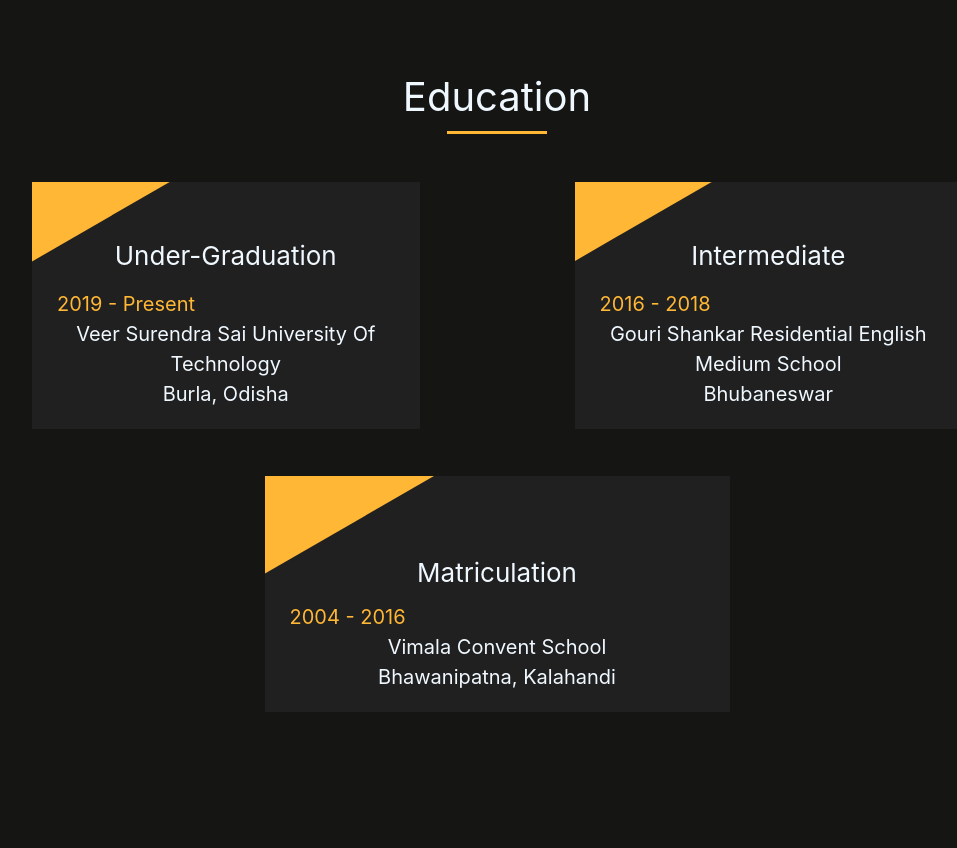
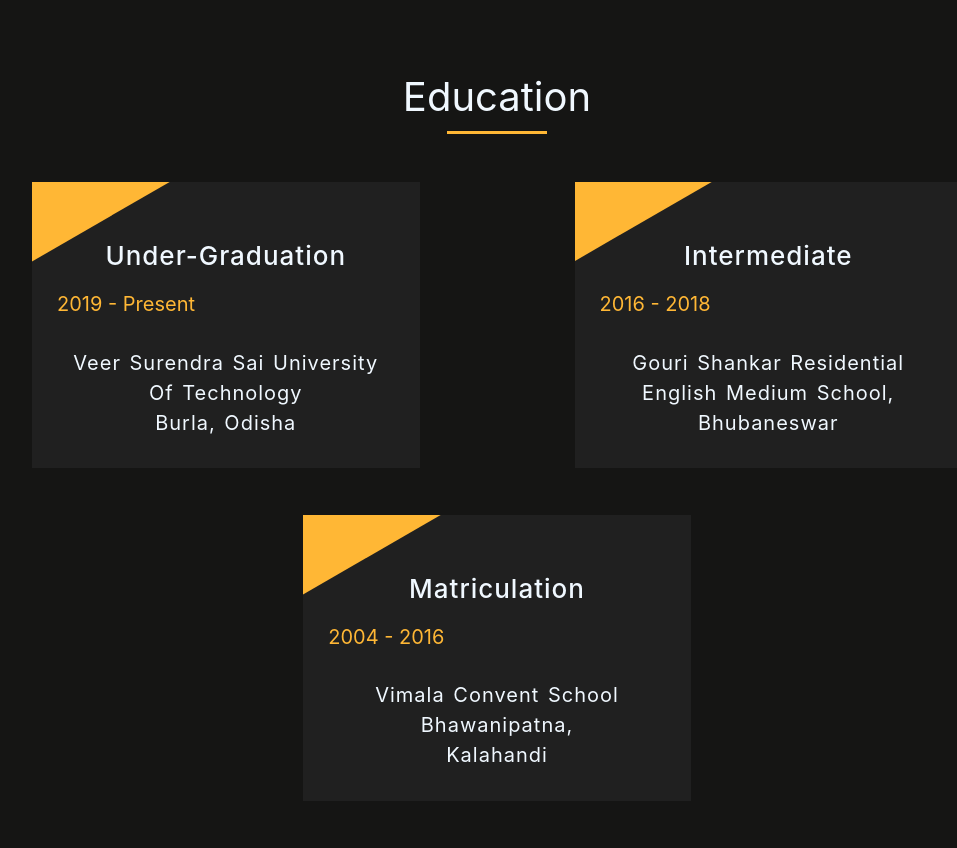
Before and after one commit to alphaCoder-69/TestPortfolio, a plain HTML site: page index.html in a window 1280 px wide. Shown: the part 1683-2531 px from the top of the page, without its empty margins (143-1100 px from the left). Before the commit the page ends 2441 px from the top, so only its background shows below. Drawn offline with Linux system fonts and the light colour scheme.

Commit message:
completed-40%

```diff
--- a/assets/css/style.css
+++ b/assets/css/style.css
@@ -393,27 +393,28 @@ header {
     animation: fadeIn 2s;
 }
 
-#body3-line {
-    height: 90px;
-    width: 250px;
-    margin-bottom: 0;
-}
+
 
 .edu-heading {
     color: aliceblue;
     font-size: 130%;
-    font-weight: 400;
+    font-weight: 500;
     margin-top: 5%;
     margin-bottom: 5%;
+    letter-spacing: 1px;
 }
 
-.body3 h3 {
-    margin-bottom: 3%;
-}
+
 
 .edu-text {
     color: aliceblue;
     text-align: center;
+    margin-top: 5%;
+    padding: 3%;
+    letter-spacing: 1px;
+    word-spacing: 2px;
+    font-weight: 400;
+    cursor: default;
 }
 
 .date {
@@ -421,3 +422,16 @@ header {
     font-size: 100%;
     padding: 50px 10px;
 }
+
+/*
+.body3 h3 {
+    margin-bottom: 3%;
+}
+
+#body3-line {
+    height: 80px;
+    width: 250px;
+    margin-bottom: 0;
+    transform: rotate(-40deg);
+}
+*/
--- a/index.html
+++ b/index.html
@@ -97,7 +97,7 @@
                 <h2 class="mb-4"><strong>Profile</strong> </h2>
             </div>
         </div>
-        <div class="container profile_card animate__animated " id="about-me">
+        <div class="container profile_card animate__animated" id="about-me">
             <div class="cards">
                 <div class="ds-top"></div>
                 <div class="avatar-holder">
@@ -169,18 +169,18 @@
                     <h3 class="edu-heading text-center heading-section">Intermediate</h3>
                     <span class="date">2016 - 2018</span>
                     <div class="edu-text-block">
-                        <p class="edu-text">Gouri Shankar Residential English Medium School<br />Bhubaneswar</p>
+                        <p class="edu-text">Gouri Shankar Residential English Medium School&#44;<br />Bhubaneswar</p>
                     </div>
                 </div>
             </div>
 
             <div class="row justify-content-center">
-                <div class="col-sm-12 col-md-6 col-lg-6 edu-body body3 animate__animated">
+                <div class="col-sm-12 col-md-5 col-lg-5 edu-body body3 animate__animated">
                     <div class="line-1" id="body3-line"></div>
                     <h3 class="edu-heading text-center heading-section">Matriculation</h3>
                     <span class="date">2004 - 2016</span>
                     <div class="edu-text-block">
-                        <p class="edu-text">Vimala Convent School<br />Bhawanipatna&#44; Kalahandi</p>
+                        <p class="edu-text">Vimala Convent School<br />Bhawanipatna&#44;<br/> Kalahandi</p>
                     </div>
                 </div>
             </div>
```
